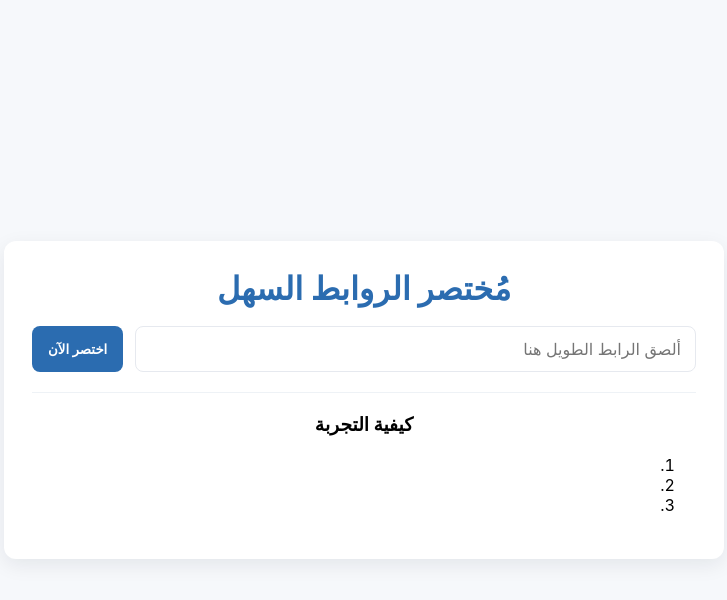
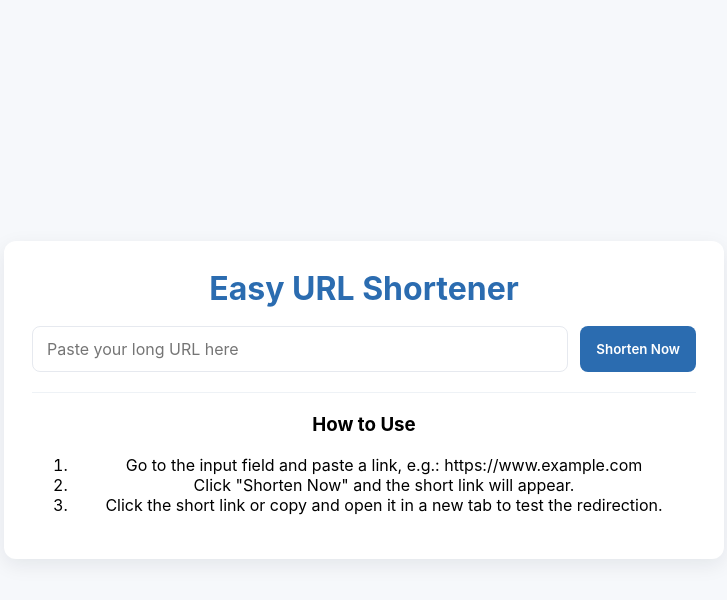
Before and after one commit to Abdullah-Abdelbadea/Depi-Devops-R3-Final-Project, a Flask app: page / in a window 1280 px wide. Shown: the top 600 px of the page, without its empty margins (276-1003 px from the left). Run offline with Flask 3, Linux system fonts and the light colour scheme.

Commit message:
update index.html

```diff
--- a/templates/index.html
+++ b/templates/index.html
@@ -1,25 +1,25 @@
 <!doctype html>
-<html lang="ar" dir="rtl">
+<html lang="en" dir="ltr">
 <head>
   <meta charset="utf-8">
   <meta name="viewport" content="width=device-width,initial-scale=1">
-  <title>اختصار الروابط - Week1</title>
+  <title>Shorten URLs</title>
   <link rel="stylesheet" href="{{ url_for('static', filename='style.css') }}">
 </head>
 <body>
   <div class="card">
-    <h1>مُختصر الروابط السهل</h1>
+    <h1>Easy URL Shortener</h1>
     <form id="shortenForm">
-      <input type="url" id="urlInput" name="url" placeholder="ألصق الرابط الطويل هنا" required>
-      <button type="submit">اختصر الآن</button>
+      <input type="url" id="urlInput" name="url" placeholder="Paste your long URL here" required>
+      <button type="submit">Shorten Now</button>
     </form>
     <div id="result" class="hidden"></div>
     <hr>
-    <h3>كيفية التجربة</h3>
+    <h3>How to Use</h3>
     <ol>
-      <li اذهب إلى حقل الرابط، ألصق رابطًا مثل: https://www.example.com</li>
-      <li اضغط "اختصر الآن" وسيظهر الرابط المختصر.</li>
-      <li اضغط على الرابط المختصر أو انسخه وافتحه في تبويب جديد لتجربة إعادة التوجيه.</li>
+      <li>Go to the input field and paste a link, e.g.: https://www.example.com</li>
+      <li>Click "Shorten Now" and the short link will appear.</li>
+      <li>Click the short link or copy and open it in a new tab to test the redirection.</li>
     </ol>
   </div>
 
@@ -36,9 +36,9 @@ document.getElementById("shortenForm").addEventListener("submit", async (e)=>{
   const result = document.getElementById("result");
   result.classList.remove("hidden");
   if (res.ok){
-    result.innerHTML = `<p>✅ الرابط المختصر: <a href="${data.short_url}" target="_blank">${data.short_url}</a></p>`;
+    result.innerHTML = `<p>✅ Short URL: <a href="${data.short_url}" target="_blank">${data.short_url}</a></p>`;
   } else {
-    result.innerHTML = `<p>❌ خطأ: ${data.error || 'حدث خطأ'}</p>`;
+    result.innerHTML = `<p>❌ Error: ${data.error || 'Something went wrong'}</p>`;
   }
 });
 </script>
```
